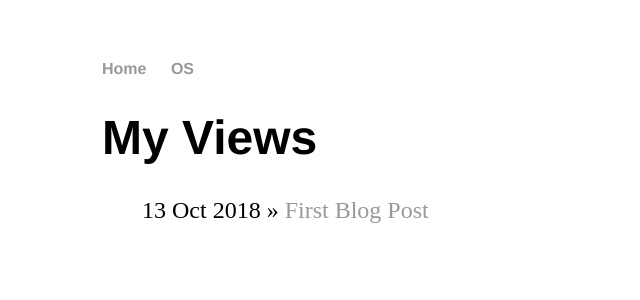
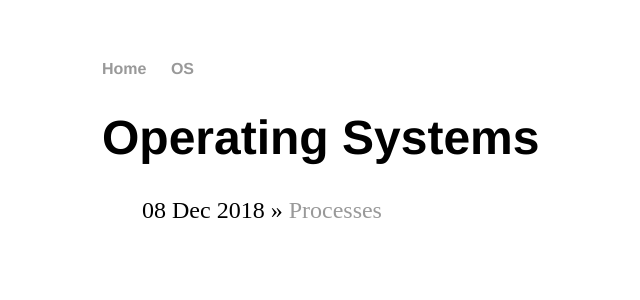
Before and after one commit to joe019/joe019.github.io, a Jekyll site: the page built from os/index.html, in a window 1280 px wide. Shown: the top 300 px of the page, without its empty margins (90-730 px from the left). Built offline with Jekyll 4.4.1, drawn with Linux system fonts in a browser that asks for light colours.

Commit message:
created processes page

```diff
--- a/_posts/2018-10-13-bekal-fort.md
+++ /dev/null
@@ -1,7 +0,0 @@
----
-layout: post
-title: "First Blog Post"
-date: 2018-10-13
----
-
-Hi
--- a/os/index.html
+++ b/os/index.html
@@ -1,6 +1,6 @@
 ---
 layout: default
-title: My Views
+title: Operating Systems
 ---
 	<h1>{{ page.title }}</h1>
 	<ul class="posts">
```
Also changed, not shown: _posts/2018-12-08-processes.md (added, +7 -0 lines).
